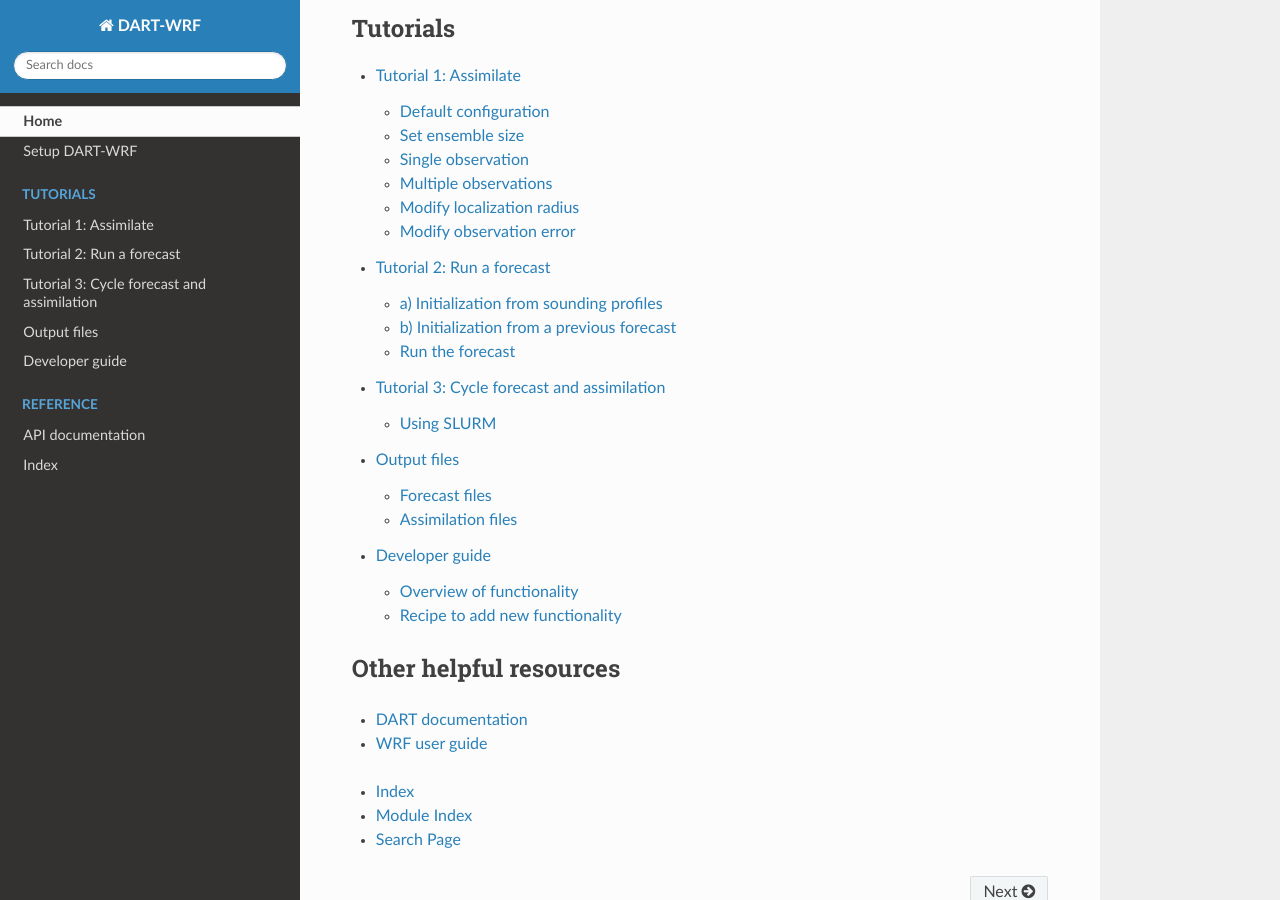
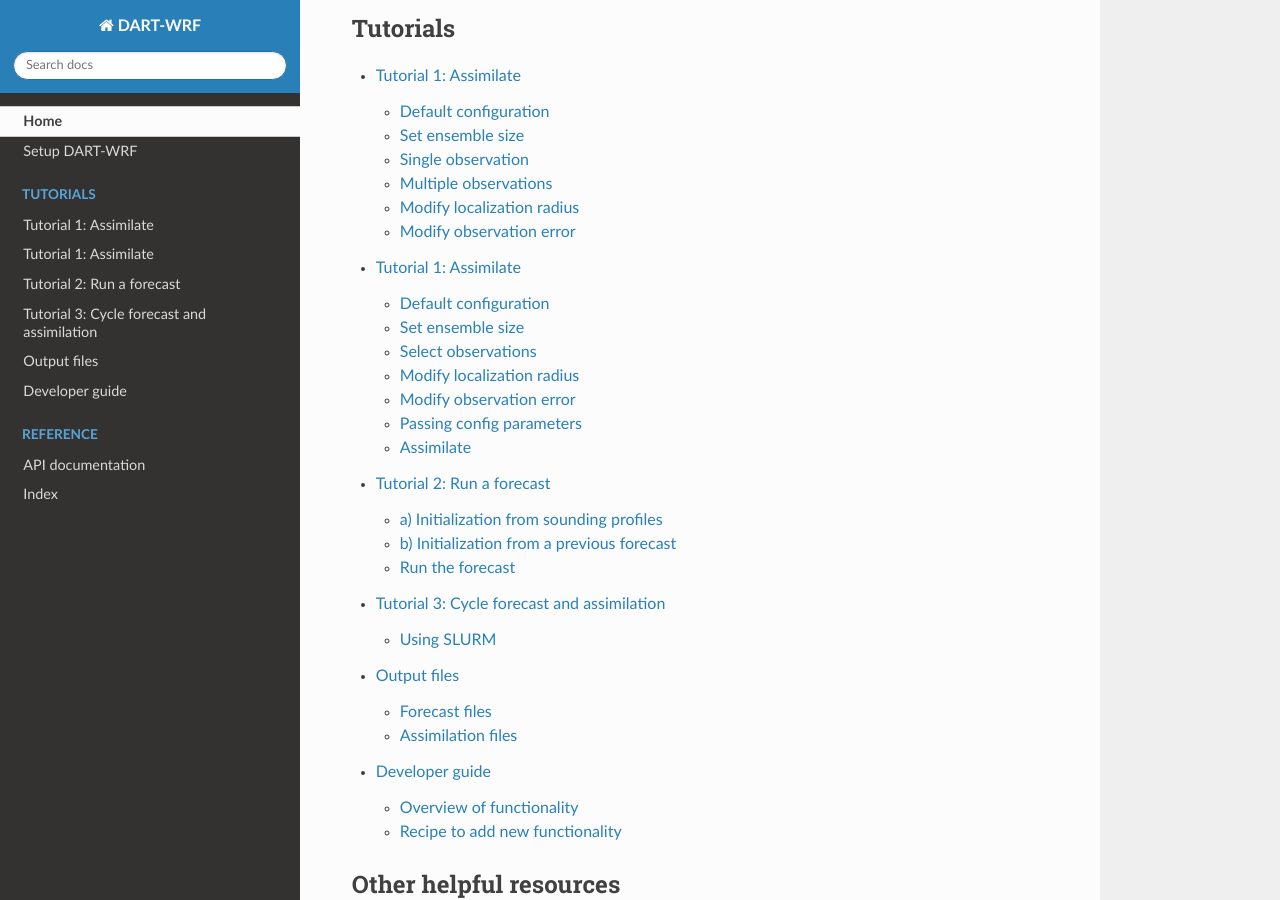
Before and after one commit to lkugler/DART-WRF, a Sphinx documentation site: the page built from docs/source/index.rst, in a window 1280 px wide and 900 px high, scrolled down 2508 px. Built offline with Sphinx 7.4.7 and the Read the Docs theme 3.1.0, drawn with Linux system fonts in a browser that asks for light colours; some of the changed lines change nothing that is shown.

Commit message:
test myST

````diff
--- a/docs/source/index.rst
+++ b/docs/source/index.rst
@@ -128,6 +128,7 @@
    :caption: Tutorials
 
    t1
+   test.md
    t2
    t3
    t4
--- /dev/null
+++ b/docs/source/test.md
@@ -0,0 +1,151 @@
+# Tutorial 1: Assimilate
+
+Now, we can set up a workflow in the script `tutorial_assim.py`.
+In the following, its contents are explained step-by-step.
+
+The first block of imports never changes.
+
+```python
+from dartwrf.workflows import WorkFlows
+from dartwrf.utils import Config
+```
+
+### Default configuration
+
+The second block of imports loads dictionaries that contain a default configuration.
+You can customize those by modifying `config/jet.py` and `config/defaults.py`.
+
+```python
+from config.jet import cluster_defaults
+from config.defaults import dart_nml
+```
+
+## Set ensemble size
+
+The ensemble size needs to be set in the DART namelist and for DART-WRF.
+To do that, we overwrite the default values in `dart_nml`:
+
+```python
+ensemble_size = 10
+dart_nml['&filter_nml'].update(num_output_state_members=ensemble_size,
+                               ens_size=ensemble_size)
+cluster_defaults.update(ensemble_size=ensemble_size,)
+```
+
+## Select observations
+
+- To create observations one by one, follow the instructions in the DART documentation for the `perfect_model_obs` program.
+- To use existing obs_seq files, set `assimilate_existing_obsseq = '/jetfs/scratch/username/obs/%Y-%m-%d_%H:%M_obs_seq.out'` where time-placeholders (`%Y-%m-%d_%H:%M`) are filled in later, depending on the assimilation time.
+- To create observations on the fly, set `assimilate_existing_obsseq = False`.
+
+By default, the DART namelist of the build directory will be used.
+If you want to set different parameters, specify your changes in `/config/defaults.py` or provide
+them as arguments to the {class}`dartwrf.utils.Config` instance.
+For a description of DART's parameters, see [the official DART documentation](https://docs.dart.ucar.edu/).
+
+### Single observation
+
+To define an observation type, we use a dictionary.
+If you want to assimilate radiosonde temperature observations, use
+
+```python
+t = dict(
+         kind='RADIOSONDE_TEMPERATURE',
+         obs_locations=[(45., 0.)],  # location of observations
+         error_generate=0.25,    # observation error used to generate observations
+         error_assimilate=0.5,  # observation error used for assimilation
+         heights=[1000,],       # for radiosondes, use range(1000, 17001, 2000)
+         loc_horiz_km=50,       # horizontal localization half-width
+         loc_vert_km=2.5        # vertical localization half-width
+        )
+
+assimilate_these_observations = [t,]  # select observations for assimilation
+```
+
+- `kind` is the observation type as defined by DART (`DART/observations/forward_operators/obs_def_mod.f90`)
+- `obs_locations` takes a list of coordinates for each observation
+
+### Multiple observations
+
+To generate a grid of observations with homogeneous observation density,
+set ``` km_between_obs``and ``skip_border_km ```.
+
+```python
+t2m = dict(..., km_between_obs=12, skip_border_km=8.0,)
+assimilate_these_observations = [t2m,]
+```
+
+Alternatively, provide coordinates to the obs_locations argument of the obs-type:
+
+```python
+t2m = dict(..., obs_locations=[(45., 0.), (45.1, 0.),],)
+assimilate_these_observations = [t2m,]
+```
+
+For vertical observations, set the `heights` parameter to specify the vertical levels at which to generate observations:
+
+```python
+t = dict(..., heights=[1000, 2000, 3000])
+assimilate_these_observations = [t,]
+```
+
+## Modify localization radius
+
+To modify the localization radius for an observation, set the `loc_horiz_km` and `loc_vert_km` parameters in the observation dictionary:
+
+```python
+t = dict(..., loc_horiz_km=100, loc_vert_km=5)
+assimilate_these_observations = [t,]
+```
+
+## Modify observation error
+
+To assimilate observations assuming a larger error, set the `error_assimilate` parameter in the observation dictionary, e.g.:
+
+```python
+t = dict(..., error_assimilate=1.2)
+assimilate_these_observations = [t,]
+```
+
+## Passing config parameters
+
+We create a {class}`dartwrf.utils.Config` object and fill it with all parameters we want.
+
+- `name` should be a unique experiment name and will be used as folder name
+- `update_vars` are the WRF variables which shall be updated by the assimilation
+- `time` is the time of the assimilation
+- `dart_nml` is a dictionary with DART namelist parameters
+
+**Which parameters are required?** This depends on the code you're running.
+The advantage of this behavior is that you can easily introduce new parameters.
+You just need to pass them as argument into {class}`dartwrf.utils.Config`.
+Existing configs can be updated by calling `cfg.update(new_parameter = 'abc')`.
+
+## Assimilate
+
+In this example, we set up the run_WRF directories with `w.prepare_WRFrundir(cfg)` and
+then assimilate using `w.assimilate(cfg)`.
+Workflow methods are defined in `DART-WRF/dartwrf/workflows.py`.
+
+```python
+cfg = Config(
+    name='exp1',
+    dart_nml = dart_nml,
+
+    assimilate_these_observations = [t2m,],
+    assimilate_existing_obsseq = False,
+    nature_wrfout_pattern = '/jetfs/scratch/username/raw_data/nature/*/1/wrfout_d01_%Y-%m-%d_%H_%M_%S',
+
+    geo_em_nature = '/jetfs/scratch/username/geo_em.d01.nc',
+    geo_em_forecast = '/jetfs/scratch/username/geo_em.d01.nc',
+
+    time = dt.datetime(2008, 7, 30, 13),
+    update_vars = ['THM', 'PH', 'MU', 'QVAPOR',],
+    **cluster_defaults)
+
+w = WorkFlows(cfg)
+w.prepare_WRFrundir(cfg)
+w.assimilate(cfg)
+```
+
+Execute the script with `python tutorial_assim.py`.
````
